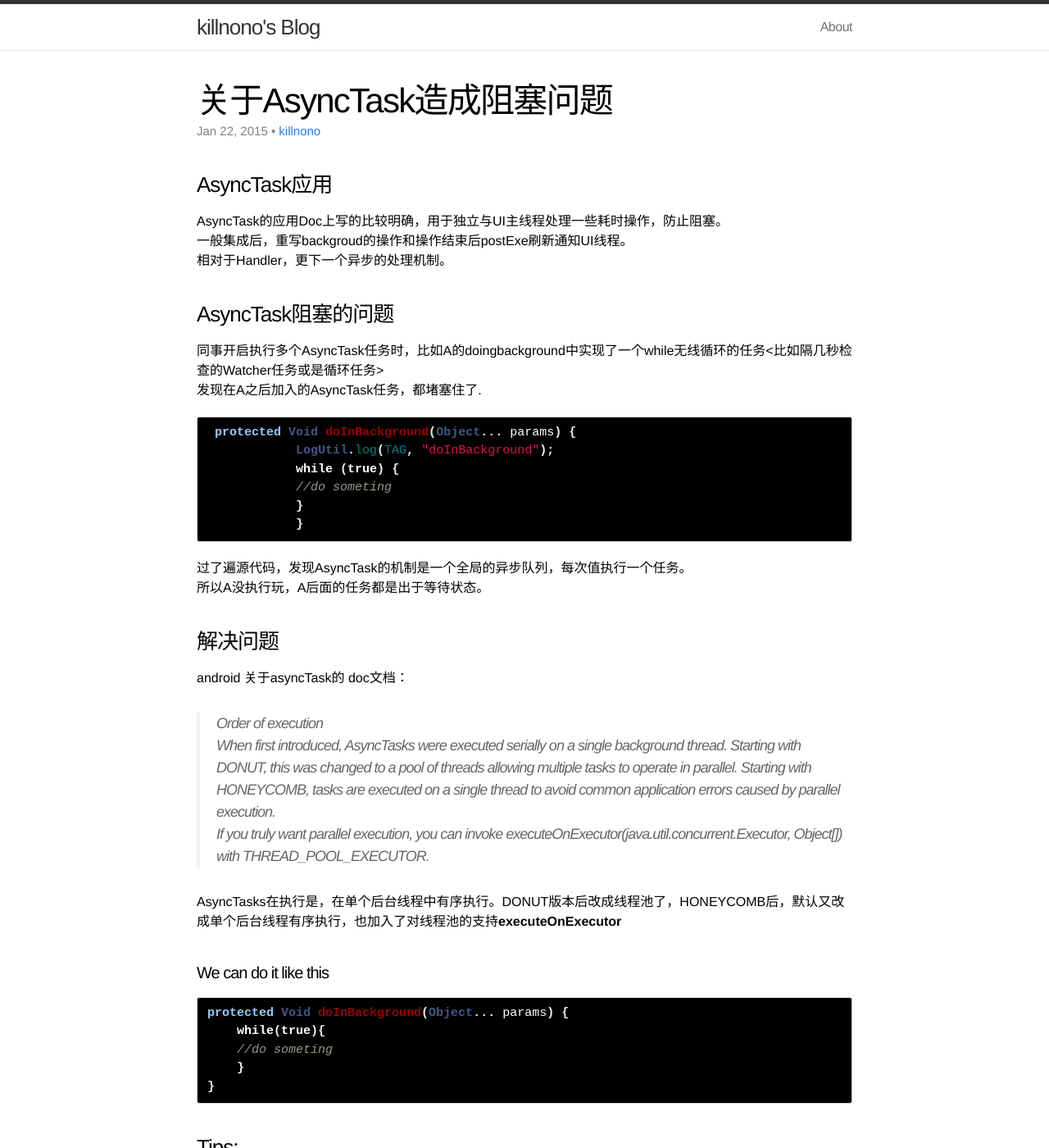
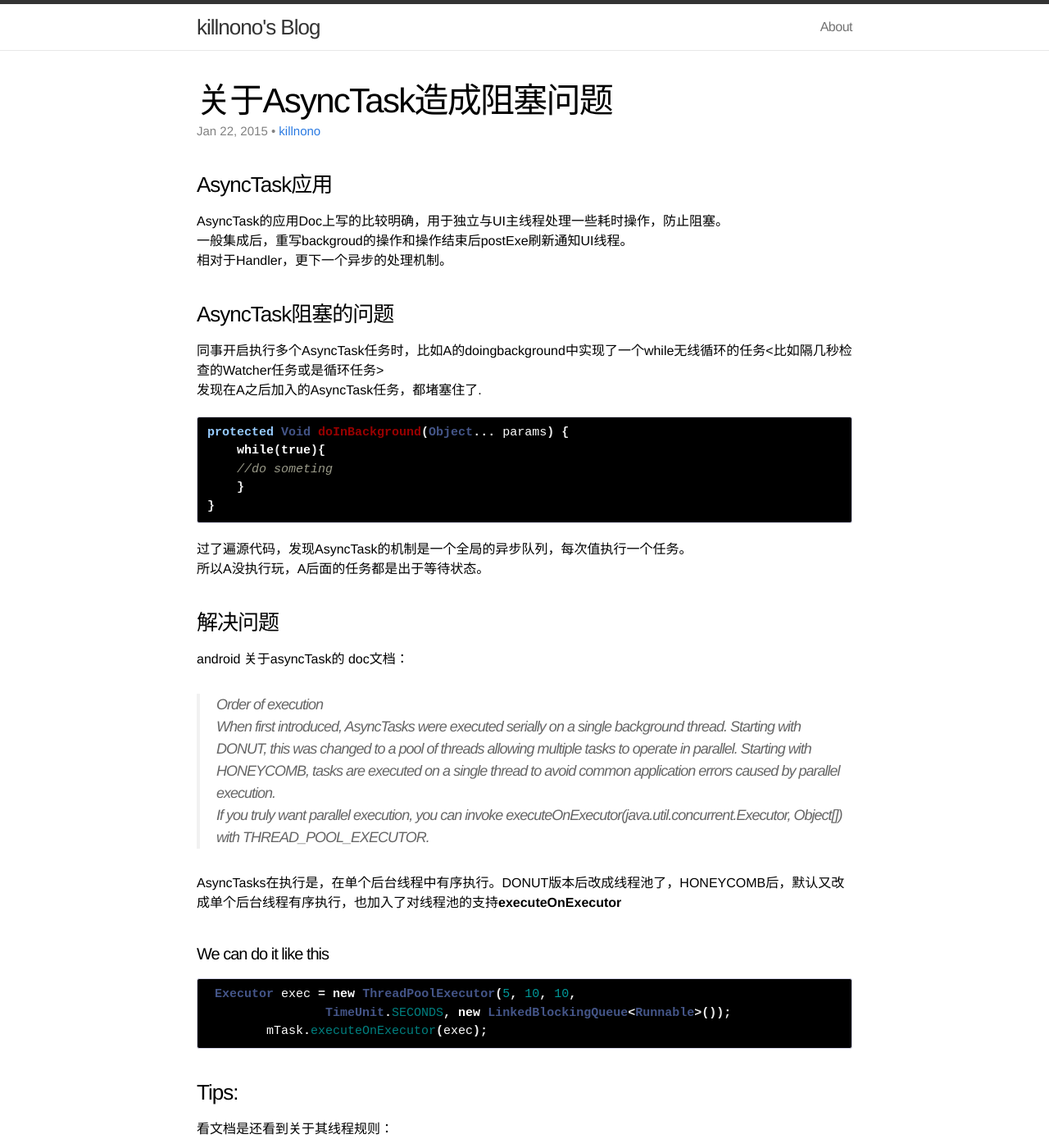
Before and after one commit to killnono/killnono.github.io, a Jekyll site: the page built from _posts/2015-01-22-tiny-about-AsyncTask.markdown, in a window 1280 px wide and 1400 px high. Shown: the whole window at 82% size. Built offline with Jekyll 4.4.1, drawn with Linux system fonts in a browser that asks for light colours; Markdown is read by kramdown in place of the engine named in the settings; comment, search, counter and statistics services are not loaded.

Commit message:
Update 2015-01-22-tiny-about-AsyncTask.markdown

`````diff
--- a/_posts/2015-01-22-tiny-about-AsyncTask.markdown
+++ b/_posts/2015-01-22-tiny-about-AsyncTask.markdown
@@ -16,14 +16,12 @@ AsyncTask的应用Doc上写的比较明确，用于独立与UI主线程处理一
 同事开启执行多个AsyncTask任务时，比如A的doingbackground中实现了一个while无线循环的任务<比如隔几秒检查的Watcher任务或是循环任务>
 发现在A之后加入的AsyncTask任务，都堵塞住了.
 ```java
- protected Void doInBackground(Object... params) {
-            LogUtil.log(TAG, "doInBackground");
-            while (true) {
-            //do someting
-            }
-            }
+protected Void doInBackground(Object... params) {
+    while(true){
+    //do someting
+    }
+}
 ```
-
 
 过了遍源代码，发现AsyncTask的机制是一个全局的异步队列，每次值执行一个任务。
 所以A没执行玩，A后面的任务都是出于等待状态。
@@ -38,13 +36,11 @@ If you truly want parallel execution, you can invoke executeOnExecutor(java.util
 AsyncTasks在执行是，在单个后台线程中有序执行。DONUT版本后改成线程池了，HONEYCOMB后，默认又改成单个后台线程有序执行，也加入了对线程池的支持**executeOnExecutor**
 ####We can do it like this
 
-```java
-protected Void doInBackground(Object... params) {
-    while(true){
-    //do someting
-    }
-}
-```
+````java
+ Executor exec = new ThreadPoolExecutor(5, 10, 10,
+                TimeUnit.SECONDS, new LinkedBlockingQueue<Runnable>());
+        mTask.executeOnExecutor(exec);
+````
 
 ###Tips:
 看文档是还看到关于其线程规则：
`````
